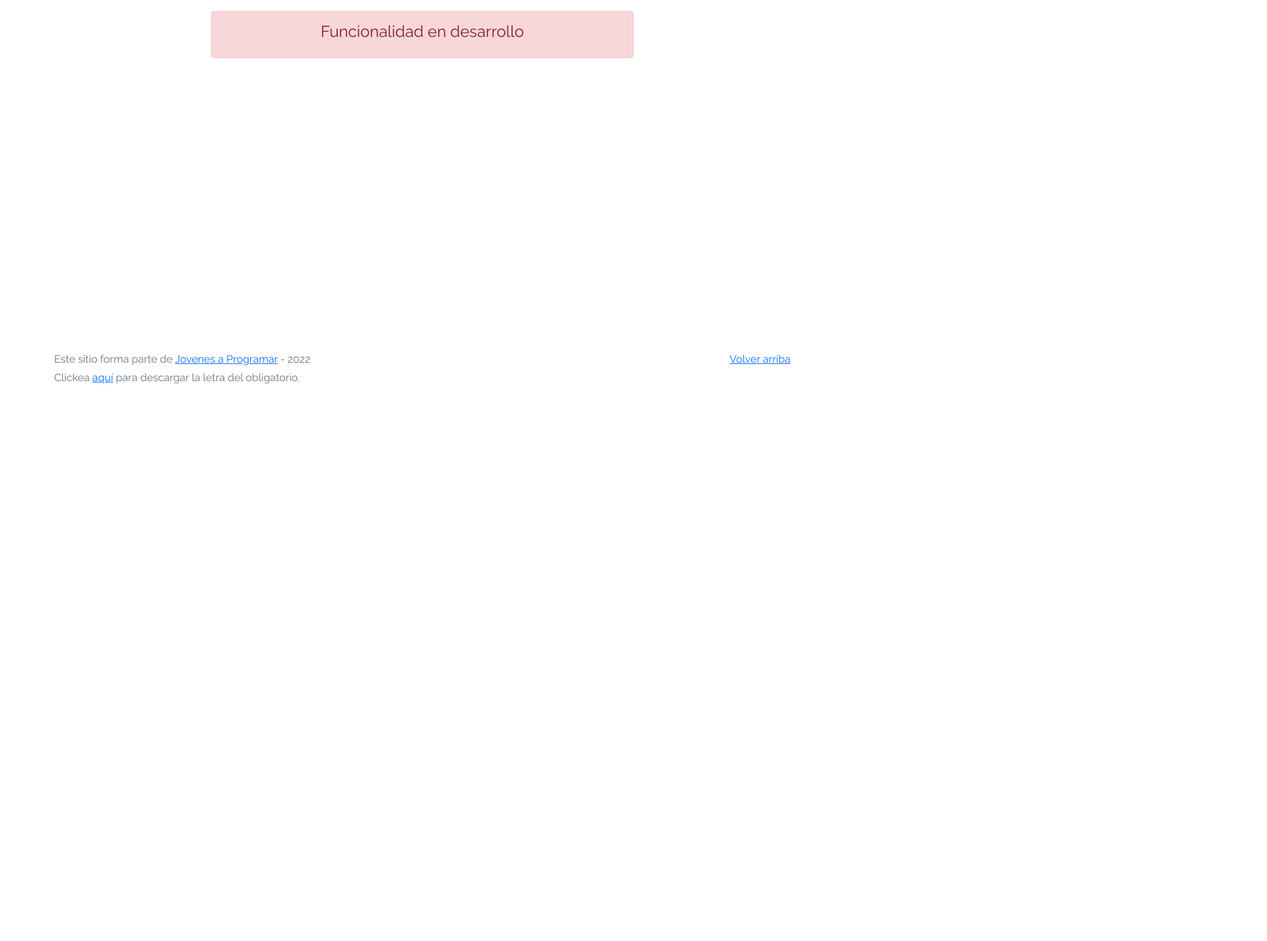
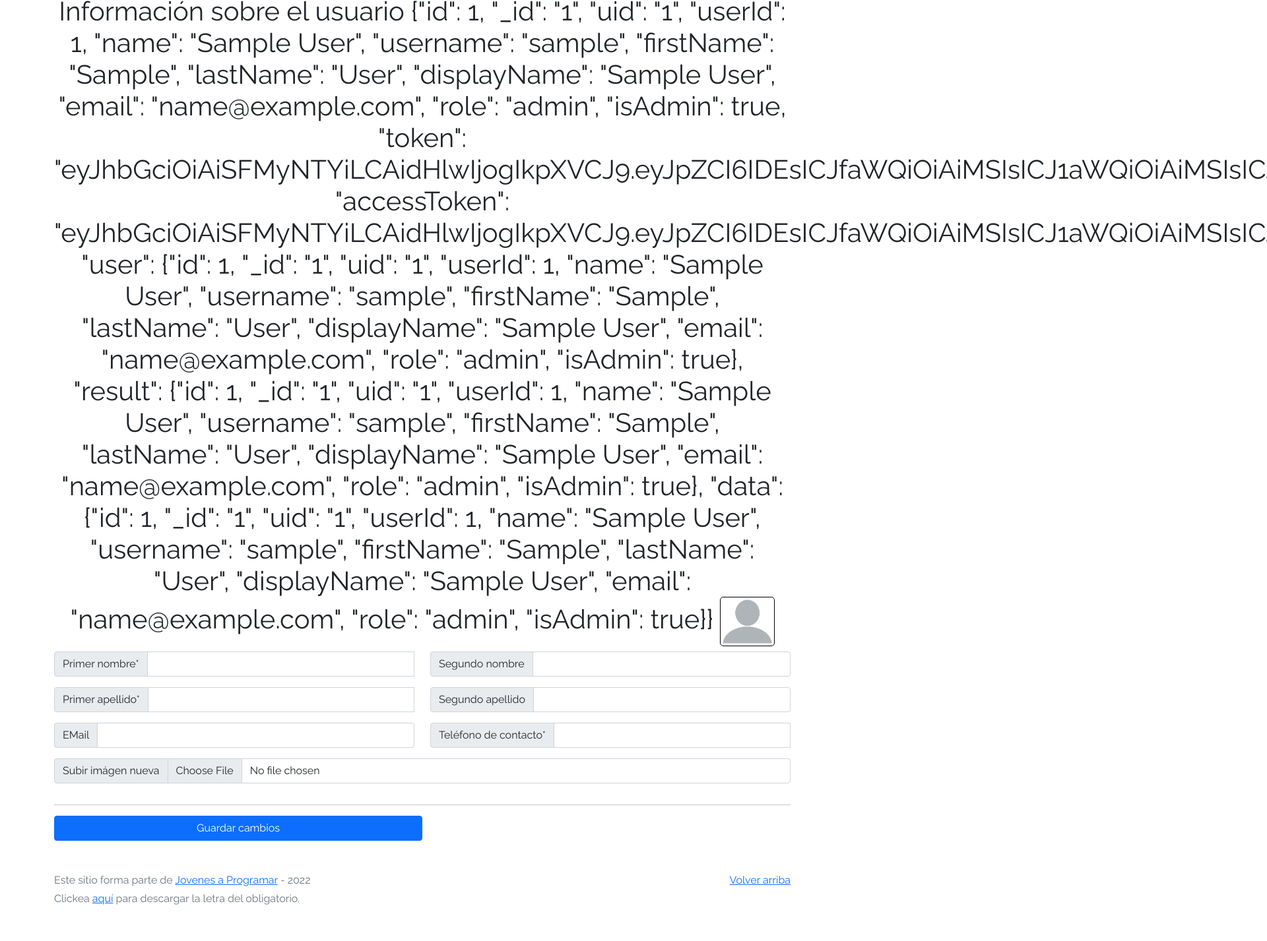
Before and after one commit to lanu-script/e_mercado, a plain HTML site: page my-profile.html in a window 1280 px wide. Shown: the part 63-1490 px from the top of the page at 66% size, 1920 px wide, since content can reach past the window. Before the commit the page ends 800 px from the top, so only its background shows below. Drawn offline with Linux system fonts and the light colour scheme; sample sign-in values are in the browser's storage.

Commit message:
Entrega 7 + desafiate

```diff
--- a/css/styles.css
+++ b/css/styles.css
@@ -101,6 +101,7 @@ footer p {
   width: 50%;
   left: 50%;
   transform: translate(-50%, 0);
+  z-index: 99999999;
 }
 
 .lds-ring {
--- a/js/my-profile.js
+++ b/js/my-profile.js
@@ -0,0 +1,47 @@
+let userInfo = null;
+
+document.addEventListener("DOMContentLoaded", () => {
+    if (!('user' in window.localStorage)) { // validar que usuario exista
+        window.location.href = "index.html";
+    }
+    let userId = window.localStorage.getItem("user");
+    document.getElementById("userId").innerText = userId;
+    userInfo = JSON.parse(window.localStorage.getItem("userInfo") || "{}");
+    for (let elemento in userInfo) {
+        console.log(elemento);
+        document.getElementById(elemento).value = userInfo[elemento];
+    }
+    let userImg = window.localStorage.getItem("usuarioImagen",null);
+    if(userImg !== null) {
+        document.getElementById("userImg").src = userImg;
+    }
+});
+
+async function save() {
+    let form = document.getElementById("formulario-datos");
+    let valid = form.checkValidity();
+    form.classList.add('was-validated');
+    if (valid) {
+        Array.from(document.getElementsByClassName("form-control")).forEach(input => {
+            if (input.value.length > 0 && input.type != 'file') {
+                userInfo[input.id] = input.value;
+            }
+        });
+        let imageInput = document.getElementById("image-input");
+        if(imageInput.files.length > 0) {
+            let file = imageInput.files[0];
+            let reader = new FileReader();
+            let promise = new Promise((resolve, reject) => {
+                reader.addEventListener("load", () => {
+                    resolve(reader.result);
+                }, false);
+                reader.readAsDataURL(file);
+            });
+            let imageDataUrl = await promise;
+            window.localStorage.setItem("usuarioImagen", imageDataUrl);
+        }
+        window.localStorage.setItem("userInfo", JSON.stringify(userInfo));
+        document.getElementsByClassName("alert-success")[0].classList.remove("d-none");
+        setTimeout(() => window.location.href = 'my-profile.html', 5000)
+    }
+}
--- a/my-profile.html
+++ b/my-profile.html
@@ -52,11 +52,76 @@
   </nav>
   <main>
     <div class="container">
-      <div class="alert alert-danger text-center" role="alert">
-        <h4 class="alert-heading">Funcionalidad en desarrollo</h4>
-      </div>
+      <h1 class="text-center mt-2">Información sobre el usuario <span id="userId"></span>
+        <img src="img/img_perfil.png" style="max-height: 75px; border: 1px solid black; border-radius: 5px;" id="userImg">
+      </h1>
+      <form class="needs-validation" novalidate id="formulario-datos">
+        <div class="row">
+          <div class="col-6">
+            <div class="input-group mb-3">
+              <span class="input-group-text" id="userfname-label">Primer nombre*</span>
+              <input type="text" class="form-control" aria-label="Primer nombre" aria-describedby="userfname-label"
+                id="userfname" required>
+              <div class="invalid-feedback">
+                Dato obligatorio
+              </div>
+            </div>
+          </div>
+          <div class="col-6">
+            <div class="input-group mb-3">
+              <span class="input-group-text" id="usersname-label">Segundo nombre</span>
+              <input type="text" class="form-control" aria-label="Segundo nombre" aria-describedby="usersname-label"
+                id="usersname">
+            </div>
+          </div>
+          <div class="col-6">
+            <div class="input-group mb-3">
+              <span class="input-group-text" id="userflname-label">Primer apellido*</span>
+              <input type="text" class="form-control" aria-label="Primer apellido" aria-describedby="userflname-label"
+                id="userflname" required>
+              <div class="invalid-feedback">
+                Dato obligatorio
+              </div>
+            </div>
+          </div>
+          <div class="col-6">
+            <div class="input-group mb-3">
+              <span class="input-group-text" id="userslname-label">Segundo apellido</span>
+              <input type="text" class="form-control" aria-label="Segundo apellido" aria-describedby="userslname-label"
+                id="userslname">
+            </div>
+          </div>
+          <div class="col-6">
+            <div class="input-group mb-3">
+              <span class="input-group-text" id="email-label">EMail</span>
+              <input type="text" class="form-control" aria-label="EMail" aria-describedby="email-label" id="email">
+            </div>
+          </div>
+          <div class="col-6">
+            <div class="input-group mb-3">
+              <span class="input-group-text" id="phone-label">Teléfono de contacto*</span>
+              <input type="text" class="form-control" aria-label="Teléfono de contacto" aria-describedby="phone-label"
+                id="phone" required>
+              <div class="invalid-feedback">
+                Dato obligatorio
+              </div>
+            </div>
+          </div>
+          <div class="col-12">
+            <div class="input-group mb-3">
+              <label class="input-group-text" for="image-input">Subir imágen nueva</label>
+              <input type="file" class="form-control" id="image-input">
+            </div>
+          </div>
+        </div>
+      </form>
+      <hr />
+      <button class="d-block col-6 btn btn-primary" onclick="save()">Guardar cambios</button>
     </div>
   </main>
+  <div class="d-none alert alert-success" role="alert">
+    ¡Guardado con éxito!
+  </div>
   <footer class="text-muted">
     <div class="container">
       <p class="float-end">
```
